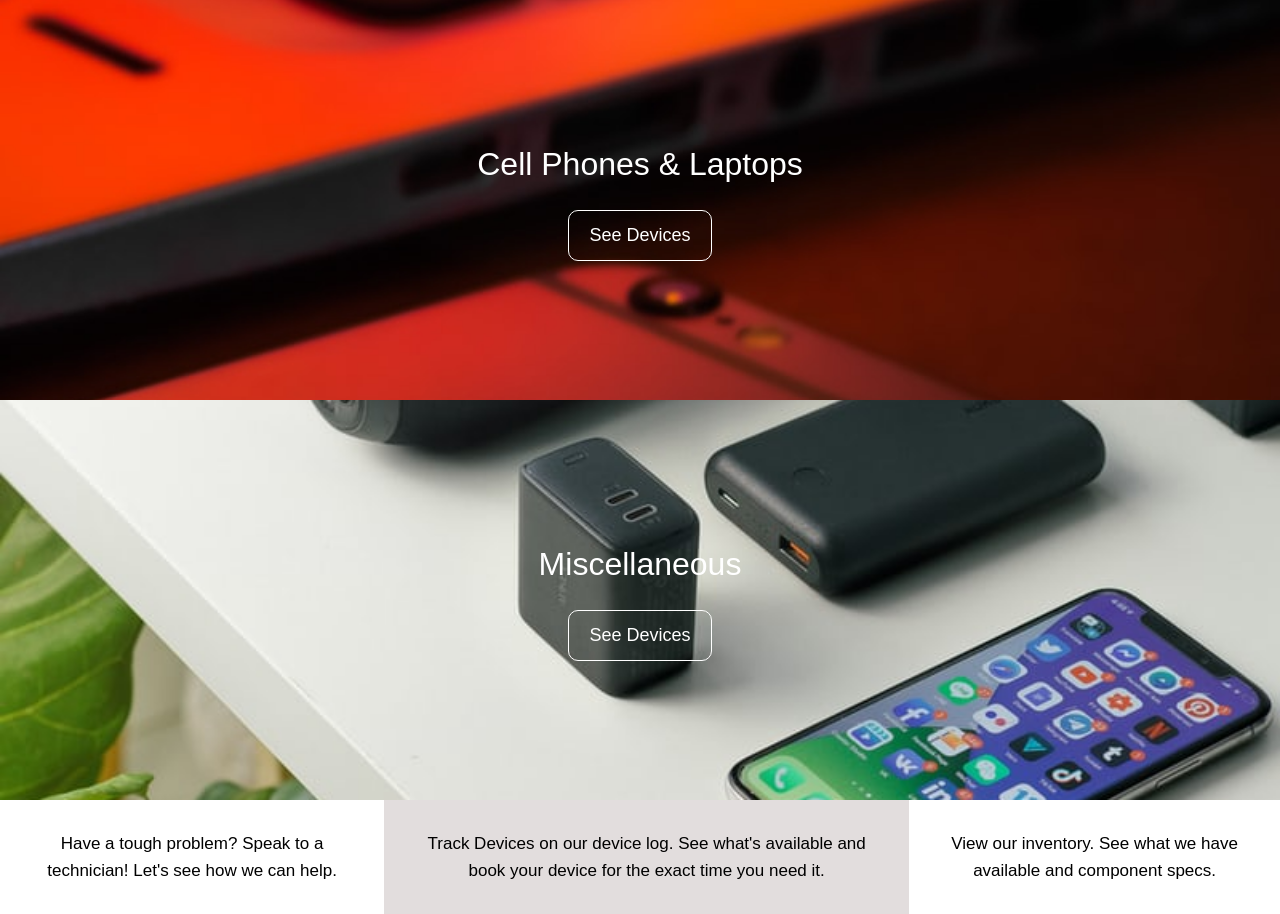
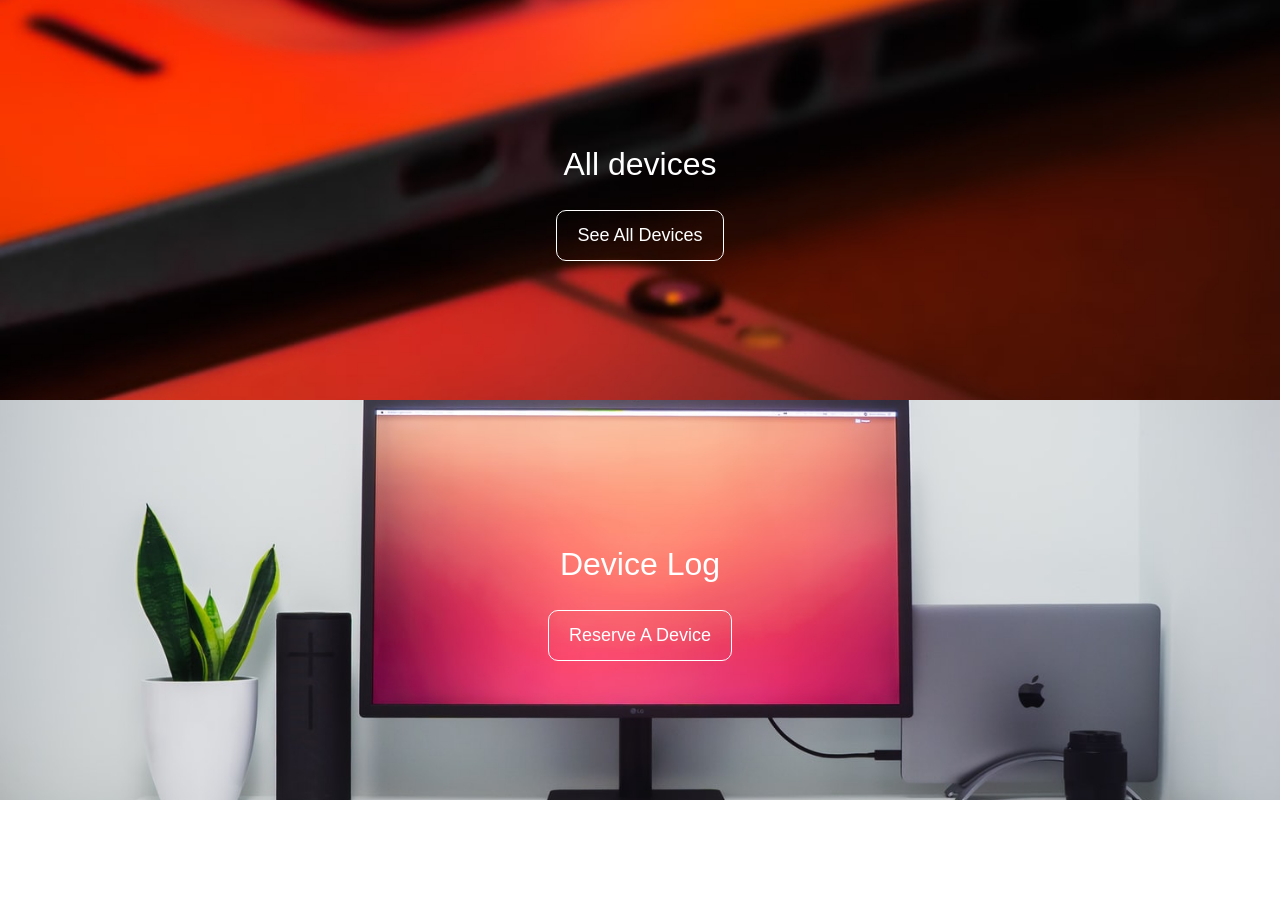
Before and after one commit to chingu-voyages/v33-geckos-team-05, a React (Create React App) app in the folder device-loaner/: page / in a window 1280 px wide. Shown: the part 800-1714 px from the top of the page. After the commit the page ends 1600 px from the top, so only its background shows below. Built offline with nearby package versions, Linux system fonts and the light colour scheme.

Commit message:
redesign

```diff
--- a/device-loaner/src/Components/LandingPage/LandingPage.css
+++ b/device-loaner/src/Components/LandingPage/LandingPage.css
@@ -71,7 +71,7 @@ body {
 #section-misc {
   padding: 20px;
   height: 50vh;
-  background-image: url("../../Images/devices.jpeg");
+  background-image: url("../../Images/desktop.jpeg");
   background-size: cover;
   background-position: center;
   display: flex;
--- a/device-loaner/src/Components/LandingPage/LandingPage.js
+++ b/device-loaner/src/Components/LandingPage/LandingPage.js
@@ -12,29 +12,16 @@ function LandingPage() {
         </a>
       </header>
       <section id="section-cell">
-        <p class="section-desc">Cell Phones & Laptops</p>
+        <p class="section-desc">All devices</p>
         <a href="#" class="button">
-          See Devices
+          See All Devices
         </a>
       </section>
       <section id="section-misc">
-        <p class="section-desc">Miscellaneous</p>
+        <p class="section-desc">Device Log</p>
         <a href="#" class="button">
-          See Devices
+          Reserve A Device
         </a>
-      </section>
-      <section id="section-other">
-        <div class="box-1">
-          Have a tough problem? Speak to a technician! Let's see how we can
-          help.
-        </div>
-        <div class="box-2">
-          Track Devices on our device log. See what's available and book your
-          device for the exact time you need it.
-        </div>
-        <div class="box-3">
-          View our inventory. See what we have available and component specs.
-        </div>
       </section>
     </div>
   );
```
Also changed, not shown: device-loaner/src/Images/desktop.jpeg (added).
